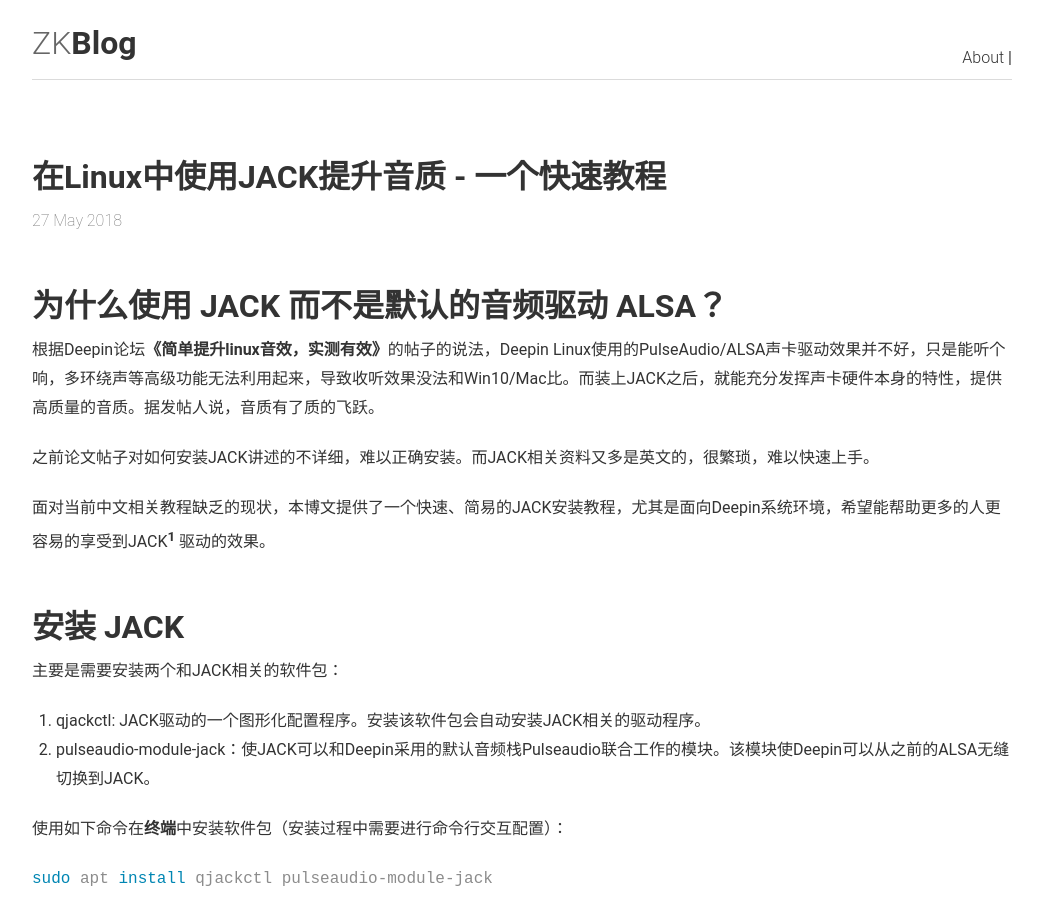
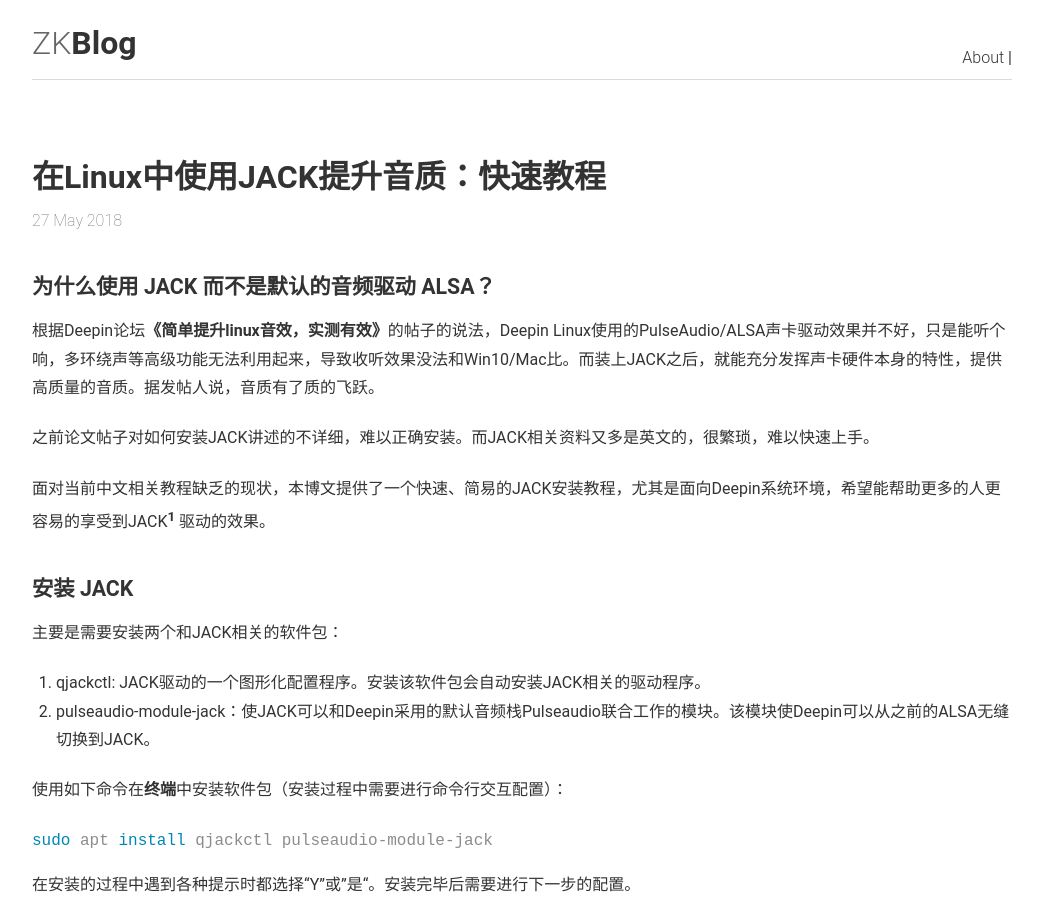
Before and after one commit to wangzk/wangzk.github.io, a Jekyll site: the page built from _posts/2018-05-27-install-jack-audio-in-deepin.md, in a window 1280 px wide and 900 px high. Shown: the whole window, without its empty margins (118-1160 px from the left). Built offline with Jekyll 4.4.1, drawn with Linux system fonts in a browser that asks for light colours; comment, search, counter and statistics services are not loaded.

Commit message:
Fix headings level.

```diff
--- a/_posts/2018-05-27-install-jack-audio-in-deepin.md
+++ b/_posts/2018-05-27-install-jack-audio-in-deepin.md
@@ -1,10 +1,10 @@
 ---
-title:  "在Linux中使用JACK提升音质 - 一个快速教程"
+title:  "在Linux中使用JACK提升音质：快速教程"
 date:   2018-05-27 09:21:00 +0800
 categories: linux
 ---
 
-## 为什么使用 JACK 而不是默认的音频驱动 ALSA？
+### 为什么使用 JACK 而不是默认的音频驱动 ALSA？
 
 根据Deepin论坛[《简单提升linux音效，实测有效》](https://bbs.deepin.org/forum.php?mod=viewthread&tid=137002)的帖子的说法，Deepin Linux使用的PulseAudio/ALSA声卡驱动效果并不好，只是能听个响，多环绕声等高级功能无法利用起来，导致收听效果没法和Win10/Mac比。而装上JACK之后，就能充分发挥声卡硬件本身的特性，提供高质量的音质。据发帖人说，音质有了质的飞跃。
 
@@ -14,7 +14,7 @@
 
 [^1]: 本教程安装的是目前比较成熟的Jack1版本的驱动。
 
-## 安装 JACK
+### 安装 JACK
 
 主要是需要安装两个和JACK相关的软件包：
 1. qjackctl: JACK驱动的一个图形化配置程序。安装该软件包会自动安装JACK相关的驱动程序。
@@ -28,9 +28,9 @@
 
 在安装的过程中遇到各种提示时都选择“Y”或”是“。安装完毕后需要进行下一步的配置。
 
-## 配置 JACK
+### 配置 JACK
 
-### 配置用户组
+#### 配置用户组
 
 优先需要将你的用户名添加到audio组。在终端中执行如下命令：
 
@@ -40,7 +40,7 @@
 
 执行完后，需要注销当前桌面会话或重启系统（建议重启）。
 
-### 配置 QJackctl
+#### 配置 QJackctl
 
 配置完用户组之后，就可以启动JACK图形化配置程序qjackctl进行配置了（图标是一个插头）。
 
@@ -60,7 +60,7 @@
 
 点击“OK”保存并关闭配置对话框。
 
-## 启动 JACK
+### 启动 JACK
 
 在QJackctl的主界面点击"Start"按钮，启动JACK音频模块。建议后台播放音乐以便测试。
 
@@ -94,3 +94,5 @@
 2. QJackctl会被缩小到托盘在后台继续运行：
     ![QJackctl托盘](/img/deepin-jack-install/tray-icon.png)
 3. 想彻底退出QJackctl，需要在QJackctl的主界面里点击Quit。
+
+---
```
